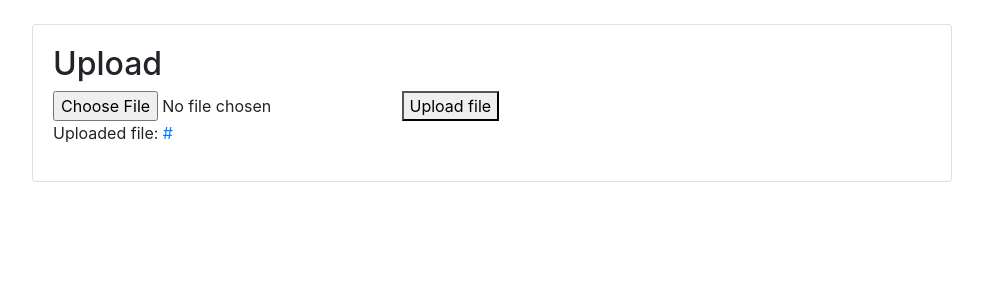
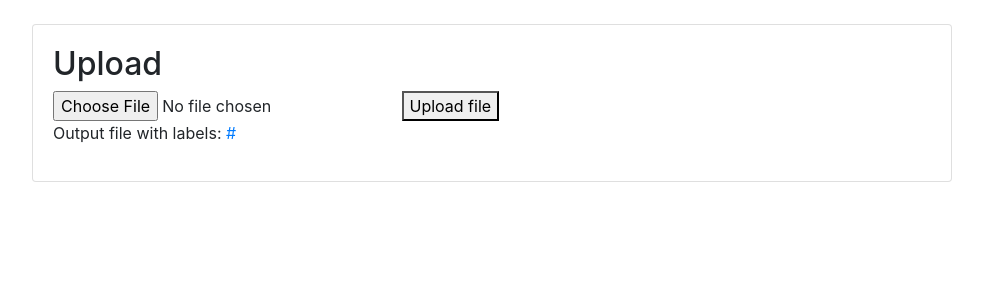
Before and after one commit to divyaprabha123/ML_django, a Django app: template breast_cancer/api/templates/api/upload.html in a window 1280 px wide. Shown: the part 56-356 px from the top of the page, without its empty margins (148-1131 px from the left). Run offline with Django 3.2, Linux system fonts and the light colour scheme; the template is opened without the code that fills it: most values are stand-ins (such as "Sample title", 1, 10 or a date in 2020); some libraries are stand-ins or nearby versions.

Commit message:
Update upload.html

```diff
--- a/breast_cancer/api/templates/api/upload.html
+++ b/breast_cancer/api/templates/api/upload.html
@@ -8,6 +8,6 @@
      <button type="submit">Upload file</button>
 </form>
 {% if url %}
-    <p>Uploaded file: <a href="{{ url }}">{{ url }}</a></p>
+    <p>Output file with labels: <a href="{{ url }}">{{ url }}</a></p>
   {% endif %}
 {% endblock %}
```
